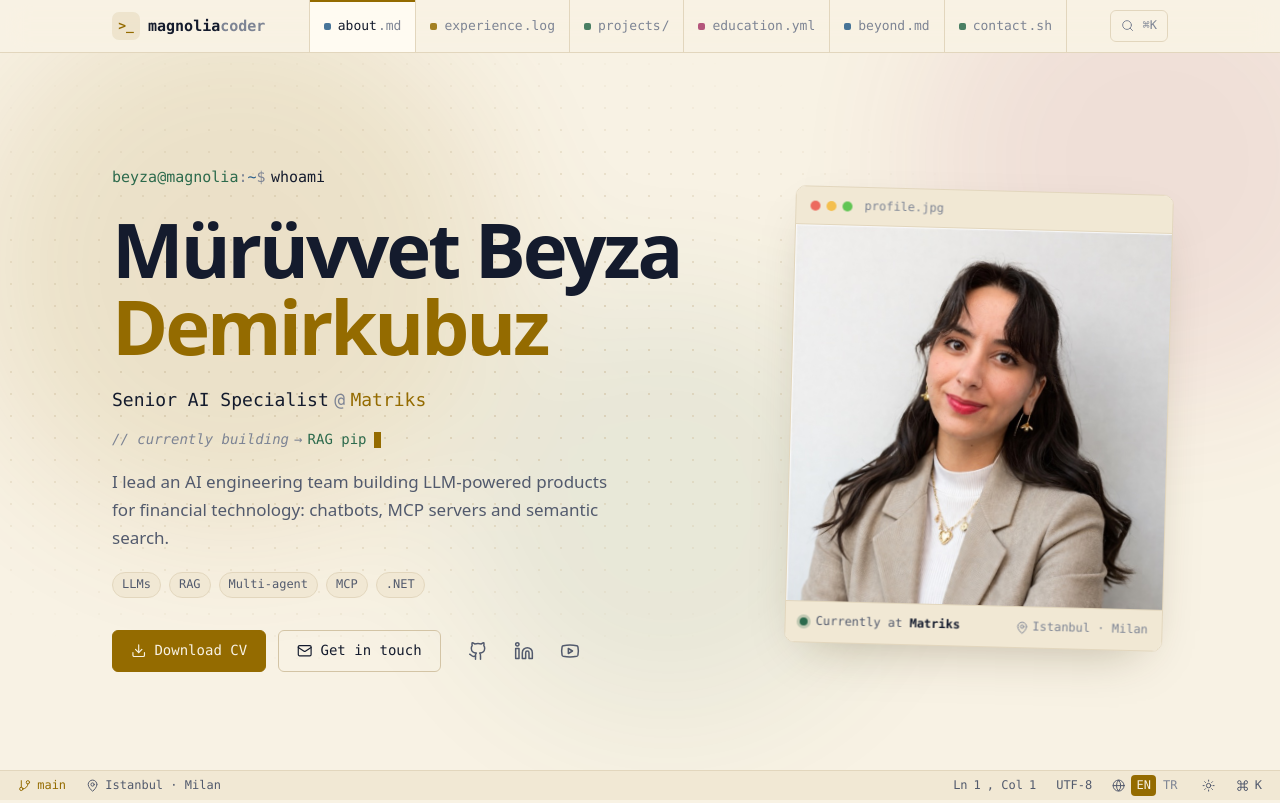
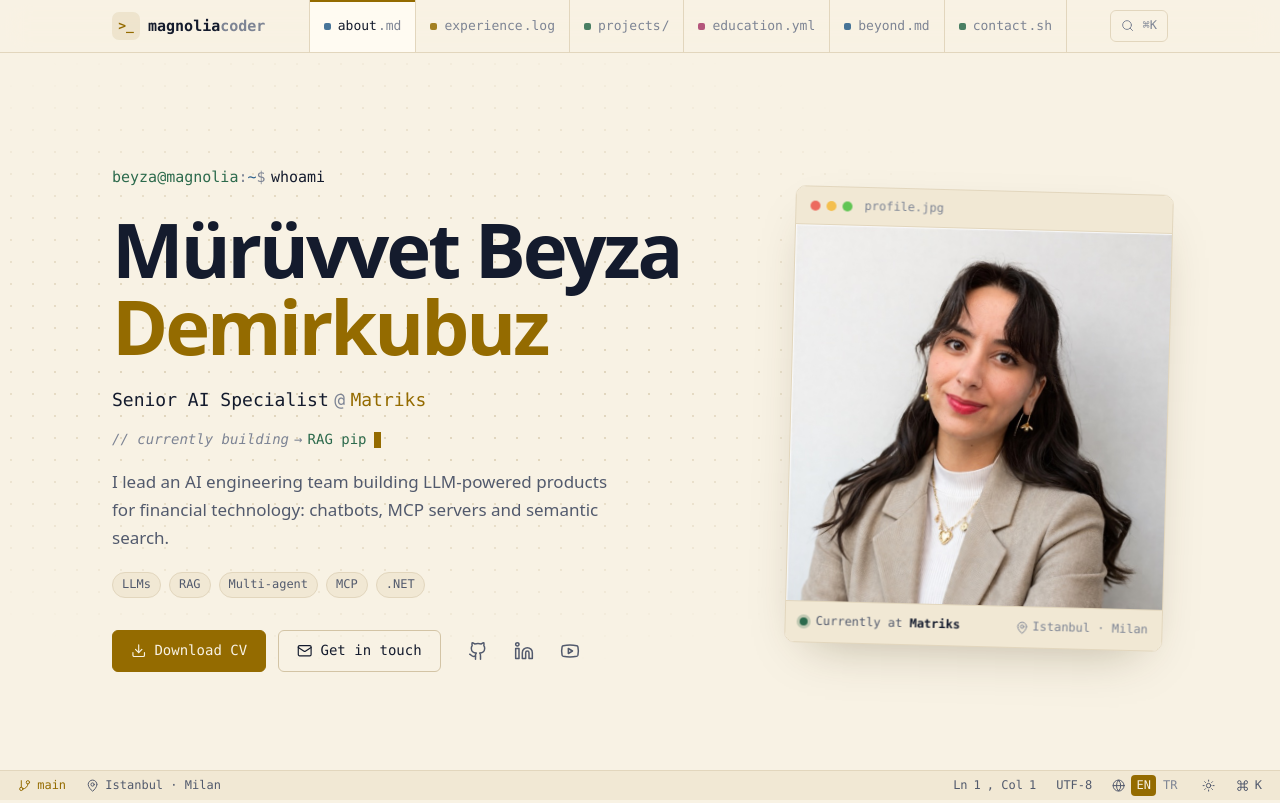
Before and after one commit to mbeyzademirkubuz/MagnoliaCoderWebsite, an Astro site: page / in a window 1280 px wide. Shown: the top 803 px of the page. Built offline with nearby package versions, Linux system fonts and the light colour scheme; Astro itself is replaced by a stand-in of ours.

Commit message:
Remove the aurora gradient behind the hero
Co-Authored-By: Claude Opus 5.5 <noreply@anthropic.com>

```diff
--- a/src/components/Hero.astro
+++ b/src/components/Hero.astro
@@ -14,7 +14,6 @@ const heroSocials = socials.filter((s) => ['github', 'linkedin', 'youtube'].incl
 ---
 
 <section class="hero" aria-labelledby="hero-name">
-  <div class="hero-aurora" aria-hidden="true"><span></span><span></span><span></span></div>
   <div class="container hero-grid">
     <div class="hero-text">
       <p class="hero-cmd mono" aria-hidden="true">
@@ -116,63 +115,6 @@ const heroSocials = socials.filter((s) => ['github', 'linkedin', 'youtube'].incl
     mask-image: radial-gradient(ellipse 70% 60% at 30% 40%, #000 30%, transparent 75%);
     -webkit-mask-image: radial-gradient(ellipse 70% 60% at 30% 40%, #000 30%, transparent 75%);
     opacity: 0.6;
-  }
-
-  .hero-aurora {
-    position: absolute;
-    inset: -20% -10% auto;
-    height: 120%;
-    z-index: -2;
-    filter: blur(70px);
-    opacity: 0.32;
-    pointer-events: none;
-  }
-
-  :global([data-theme='light']) .hero-aurora {
-    opacity: 0.22;
-  }
-
-  .hero-aurora span {
-    position: absolute;
-    border-radius: 50%;
-    animation: drift 26s ease-in-out infinite alternate;
-  }
-
-  .hero-aurora span:nth-child(1) {
-    width: 38vw;
-    height: 38vw;
-    left: 5%;
-    top: 10%;
-    background: var(--accent);
-    opacity: 0.55;
-  }
-
-  .hero-aurora span:nth-child(2) {
-    width: 32vw;
-    height: 32vw;
-    right: 8%;
-    top: 0;
-    background: var(--pink);
-    opacity: 0.45;
-    animation-duration: 32s;
-    animation-delay: -8s;
-  }
-
-  .hero-aurora span:nth-child(3) {
-    width: 30vw;
-    height: 30vw;
-    left: 35%;
-    top: 40%;
-    background: var(--green);
-    opacity: 0.35;
-    animation-duration: 38s;
-    animation-delay: -16s;
-  }
-
-  @keyframes drift {
-    0% { transform: translate(0, 0) scale(1); }
-    50% { transform: translate(6vw, 4vw) scale(1.15); }
-    100% { transform: translate(-4vw, 6vw) scale(0.9); }
   }
 
   .hero-grid {
```
